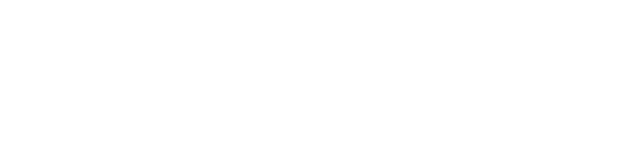
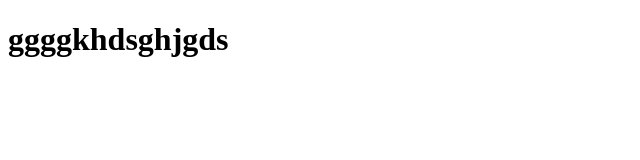
Before and after one commit to AnandumDev/sampleHtml, a website: page home.html in a window 1280 px wide. Shown: the whole page, without its empty margins (0-640 px from the left). Drawn offline with Linux system fonts and the light colour scheme.

Commit message:
changehome

```diff
--- a/home.html
+++ b/home.html
@@ -7,5 +7,7 @@
 </head>
 <body>
 
+    <h1>ggggkhdsghjgds</h1>
+
 </body>
 </html>
```
